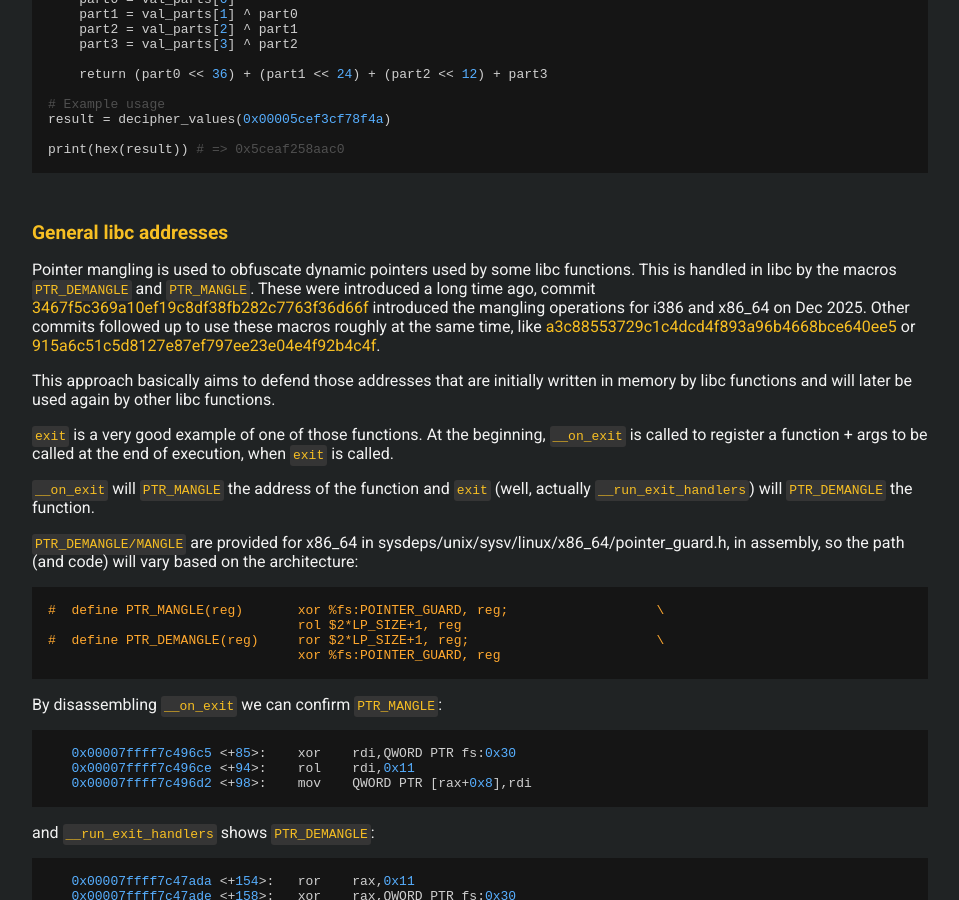
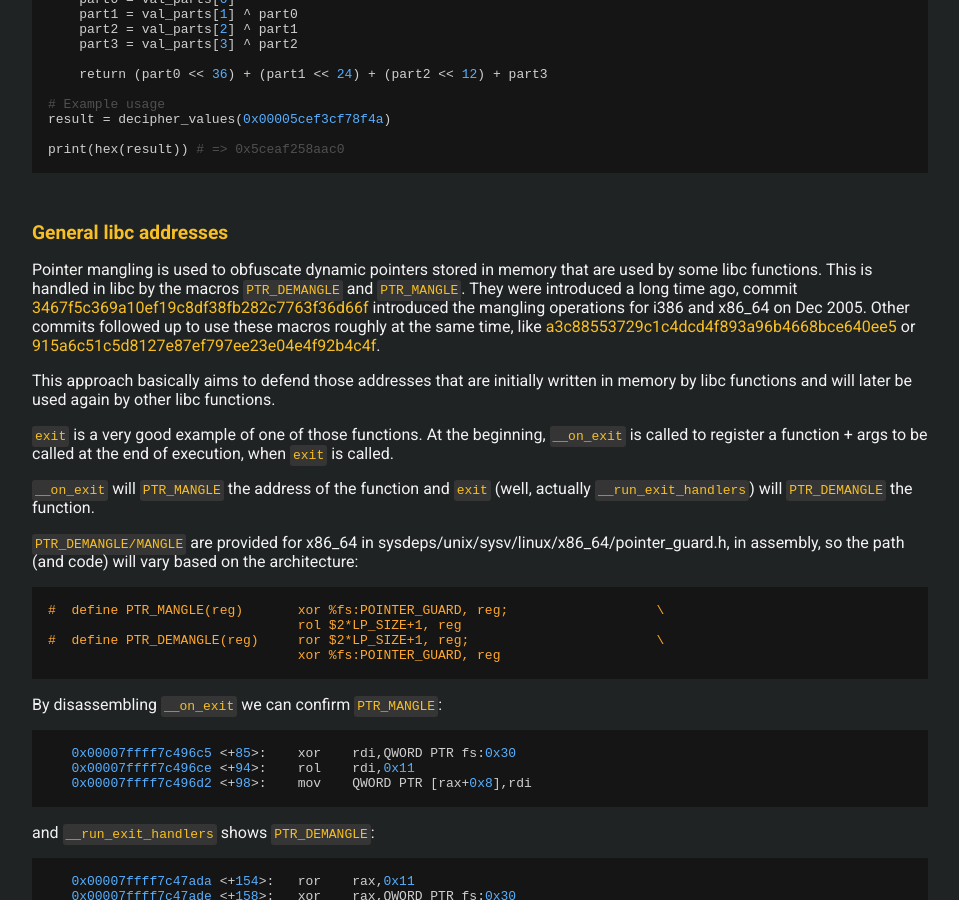
Before and after one commit to litios/litios.github.io, a Jekyll site: the page built from _posts/2025-03-05-libc-pointer-protections.md, in a window 1280 px wide and 900 px high, scrolled down 4362 px. Shown: the whole window, without its empty margins (160-1119 px from the left). Built offline with Jekyll 4.4.1, drawn with Linux system fonts in a browser that asks for light colours; some web fonts are replaced; some of the changed text lies outside the part shown.

Commit message:
Update 2025-03-05-libc-pointer-protections.md

```diff
--- a/_posts/2025-03-05-libc-pointer-protections.md
+++ b/_posts/2025-03-05-libc-pointer-protections.md
@@ -260,7 +260,7 @@ print(hex(result)) # => 0x5ceaf258aac0
 
 ## General libc addresses
 
-Pointer mangling is used to obfuscate dynamic pointers used by some libc functions. This is handled in libc by the macros `PTR_DEMANGLE` and `PTR_MANGLE`. These were introduced a long time ago, commit [3467f5c369a10ef19c8df38fb282c7763f36d66f](https://sourceware.org/git/?p=glibc.git;a=commit;h=3467f5c369a10ef19c8df38fb282c7763f36d66f) introduced the mangling operations for i386 and x86_64 on Dec 2025. Other commits followed up to use these macros roughly at the same time, like [a3c88553729c1c4dcd4f893a96b4668bce640ee5](https://sourceware.org/git/?p=glibc.git;a=commit;h=a3c88553729c1c4dcd4f893a96b4668bce640ee5) or [915a6c51c5d8127e87ef797ee23e04e4f92b4c4f](https://sourceware.org/git/?p=glibc.git;a=commit;h=915a6c51c5d8127e87ef797ee23e04e4f92b4c4f).
+Pointer mangling is used to obfuscate dynamic pointers stored in memory that are used by some libc functions. This is handled in libc by the macros `PTR_DEMANGLE` and `PTR_MANGLE`. They were introduced a long time ago, commit [3467f5c369a10ef19c8df38fb282c7763f36d66f](https://sourceware.org/git/?p=glibc.git;a=commit;h=3467f5c369a10ef19c8df38fb282c7763f36d66f) introduced the mangling operations for i386 and x86_64 on Dec 2005. Other commits followed up to use these macros roughly at the same time, like [a3c88553729c1c4dcd4f893a96b4668bce640ee5](https://sourceware.org/git/?p=glibc.git;a=commit;h=a3c88553729c1c4dcd4f893a96b4668bce640ee5) or [915a6c51c5d8127e87ef797ee23e04e4f92b4c4f](https://sourceware.org/git/?p=glibc.git;a=commit;h=915a6c51c5d8127e87ef797ee23e04e4f92b4c4f).
 
 This approach basically aims to defend those addresses that are initially written in memory by libc functions and will later be used again by other libc functions.
 
```
Also changed, not shown: other parts of _posts/2025-03-05-libc-pointer-protections.md (+2 -2 lines).
